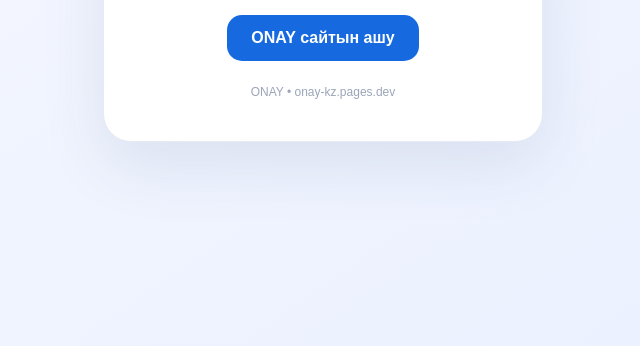
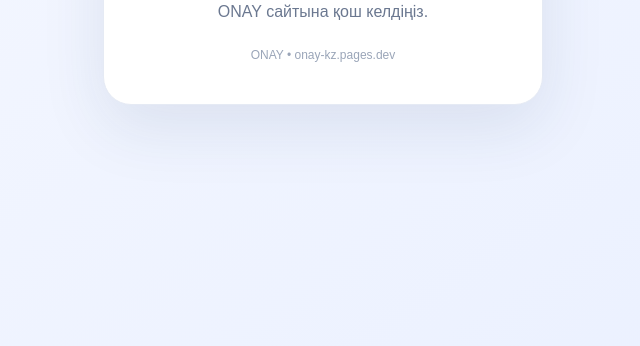
Before and after one commit to jjjjjjjjjjjjjjae-hub/onay-, a plain HTML site: page index.html in a window 1280 px wide. Shown: the part 454-800 px from the top of the page, without its empty margins (317-957 px from the left). Drawn offline with Linux system fonts and the light colour scheme.

Commit message:
Keep ONAY welcome page simple

```diff
--- a/index.html
+++ b/index.html
@@ -44,21 +44,11 @@
       letter-spacing: -2px;
     }
     p {
-      margin: 14px 0 28px;
+      margin: 14px 0 0;
       color: #6b7890;
       font-size: 16px;
       line-height: 1.6;
     }
-    a {
-      display: inline-block;
-      padding: 14px 24px;
-      border-radius: 15px;
-      background: #1769e0;
-      color: #fff;
-      text-decoration: none;
-      font-weight: 700;
-    }
-    a:focus-visible { outline: 3px solid #9bbcff; outline-offset: 4px; }
     .domain {
       margin-top: 24px;
       color: #9aa5b8;
@@ -71,7 +61,6 @@
     <div class="logo" aria-hidden="true">O</div>
     <h1>Сәлем!</h1>
     <p>ONAY сайтына қош келдіңіз.</p>
-    <a href="https://jjjjjjjjjjjjjjae-hub.github.io/onay-/">ONAY сайтын ашу</a>
     <div class="domain">ONAY • onay-kz.pages.dev</div>
   </main>
 </body>
```
